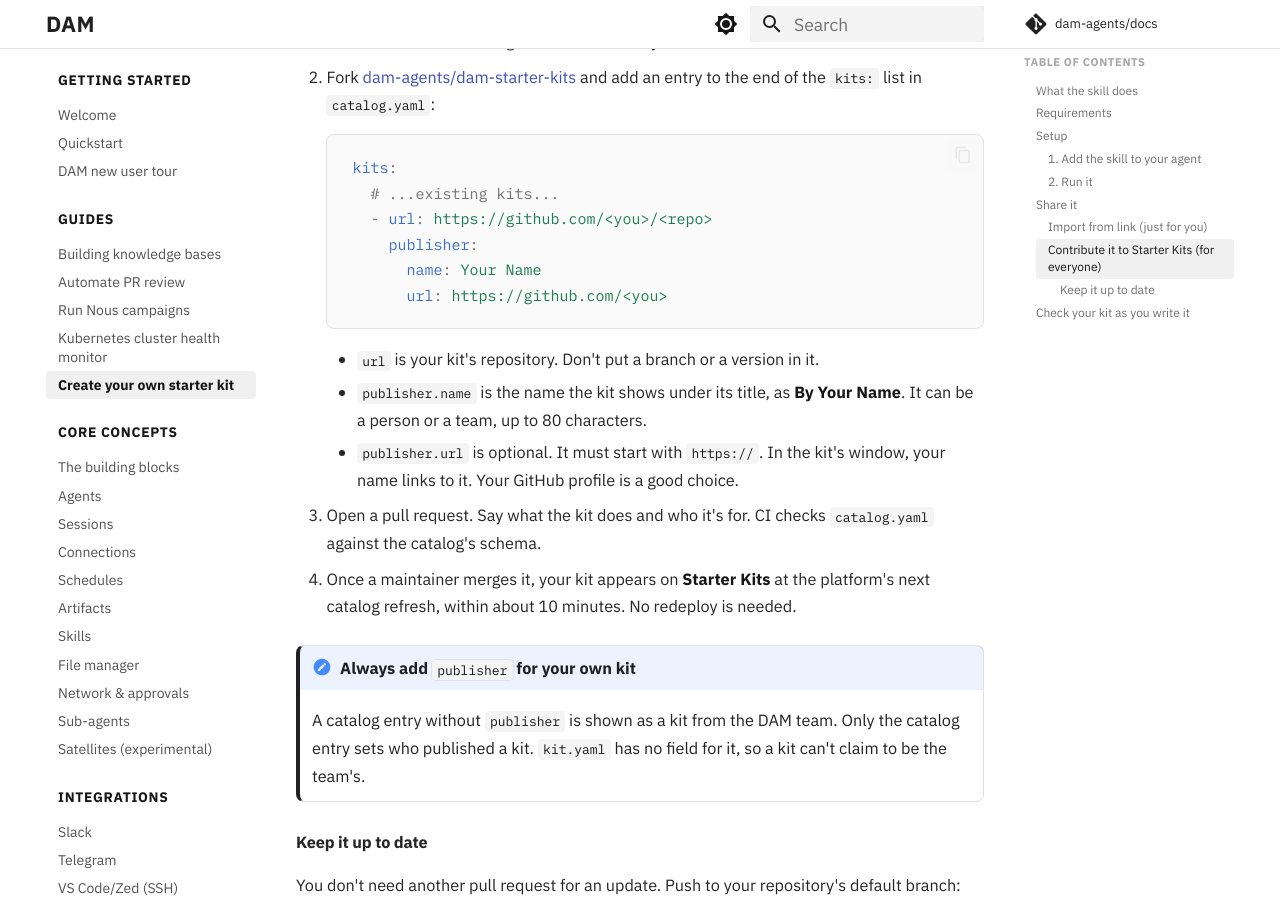
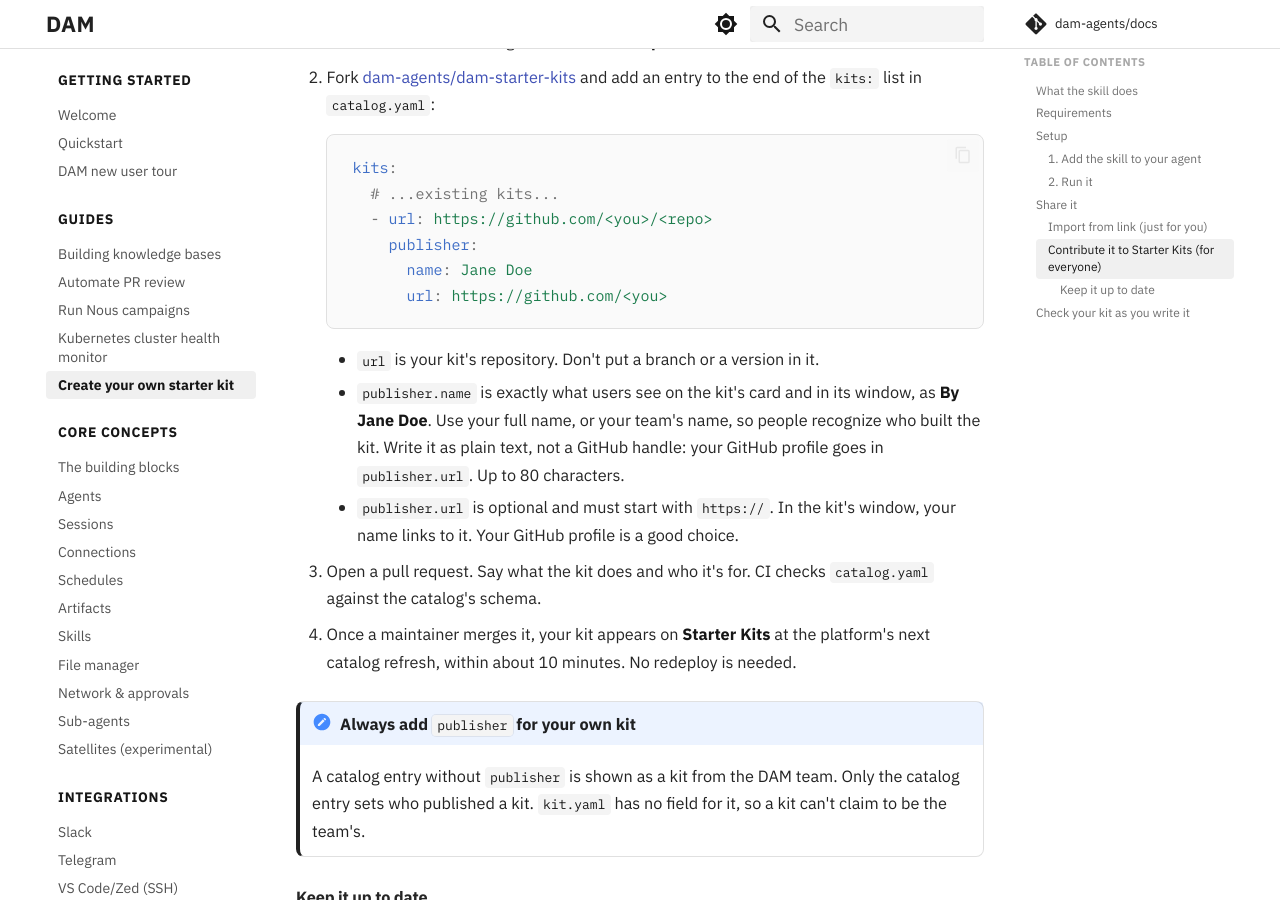
Before and after one commit to dam-agents/docs, an MkDocs documentation site: the page built from docs/guides/create-starter-kit.md, in a window 1280 px wide and 900 px high, scrolled down 3279 px. Built offline with MkDocs 1.6.1 and Material for MkDocs 9.7.7, drawn with Linux system fonts in a browser that asks for light colours; comment, search, counter and statistics services are not loaded.

Commit message:
docs(starter-kits): say that publisher.name is what the kit card shows (#7)
Ask contributors to use their full name or their team's name, and to put their GitHub profile in publisher.url instead of the name.

Assisted-By: Claude
Signed-off-by: Jenna Winkler <135358348+jenna-winkler@users.noreply.github.com>

````diff
--- a/docs/guides/create-starter-kit.md
+++ b/docs/guides/create-starter-kit.md
@@ -84,13 +84,13 @@ Besides the DAM team's built-in kits, the **Starter Kits** page lists the kits i
       # ...existing kits...
       - url: https://github.com/<you>/<repo>
         publisher:
-          name: Your Name
+          name: Jane Doe
           url: https://github.com/<you>
     ```
 
     - `url` is your kit's repository. Don't put a branch or a version in it.
-    - `publisher.name` is the name the kit shows under its title, as **By Your Name**. It can be a person or a team, up to 80 characters.
-    - `publisher.url` is optional. It must start with `https://`. In the kit's window, your name links to it. Your GitHub profile is a good choice.
+    - `publisher.name` is exactly what users see on the kit's card and in its window, as **By Jane Doe**. Use your full name, or your team's name, so people recognize who built the kit. Write it as plain text, not a GitHub handle: your GitHub profile goes in `publisher.url`. Up to 80 characters.
+    - `publisher.url` is optional and must start with `https://`. In the kit's window, your name links to it. Your GitHub profile is a good choice.
 
 3. Open a pull request. Say what the kit does and who it's for. CI checks `catalog.yaml` against the catalog's schema.
 4. Once a maintainer merges it, your kit appears on **Starter Kits** at the platform's next catalog refresh, within about 10 minutes. No redeploy is needed.
````
